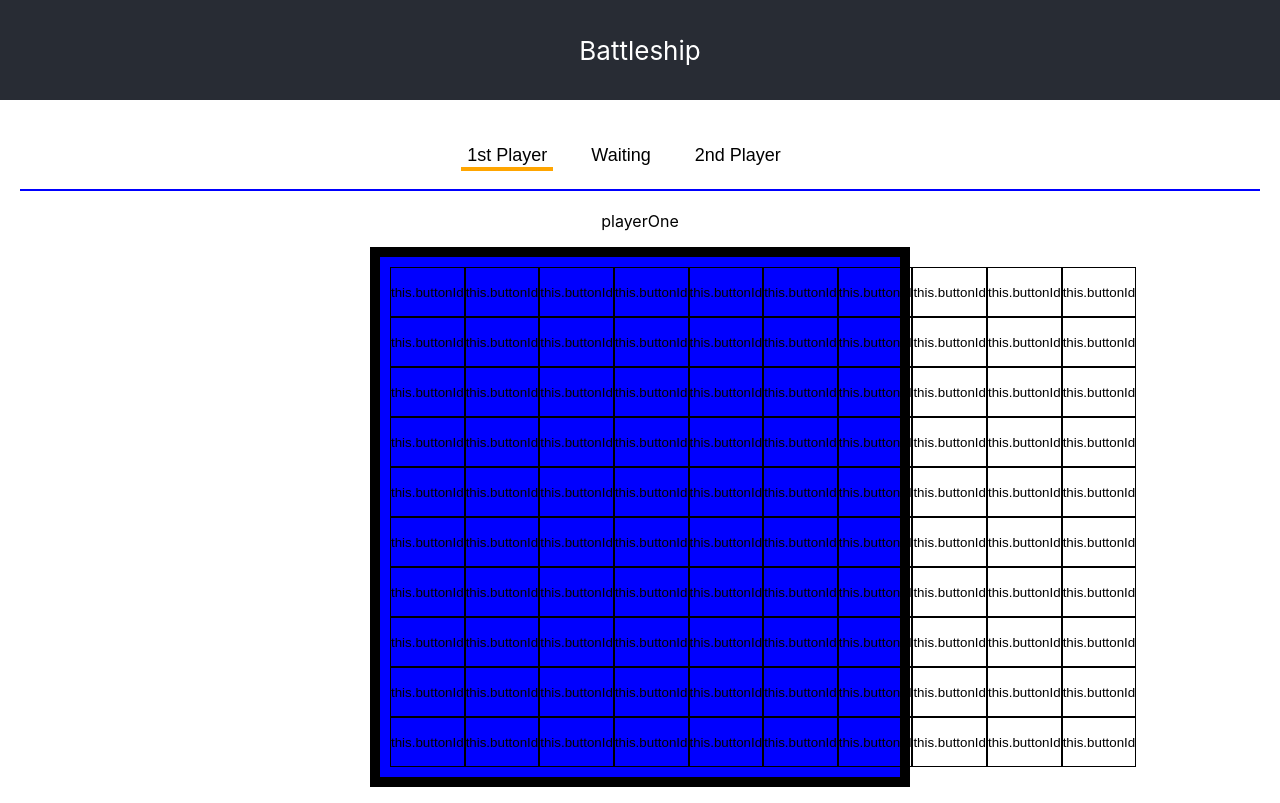
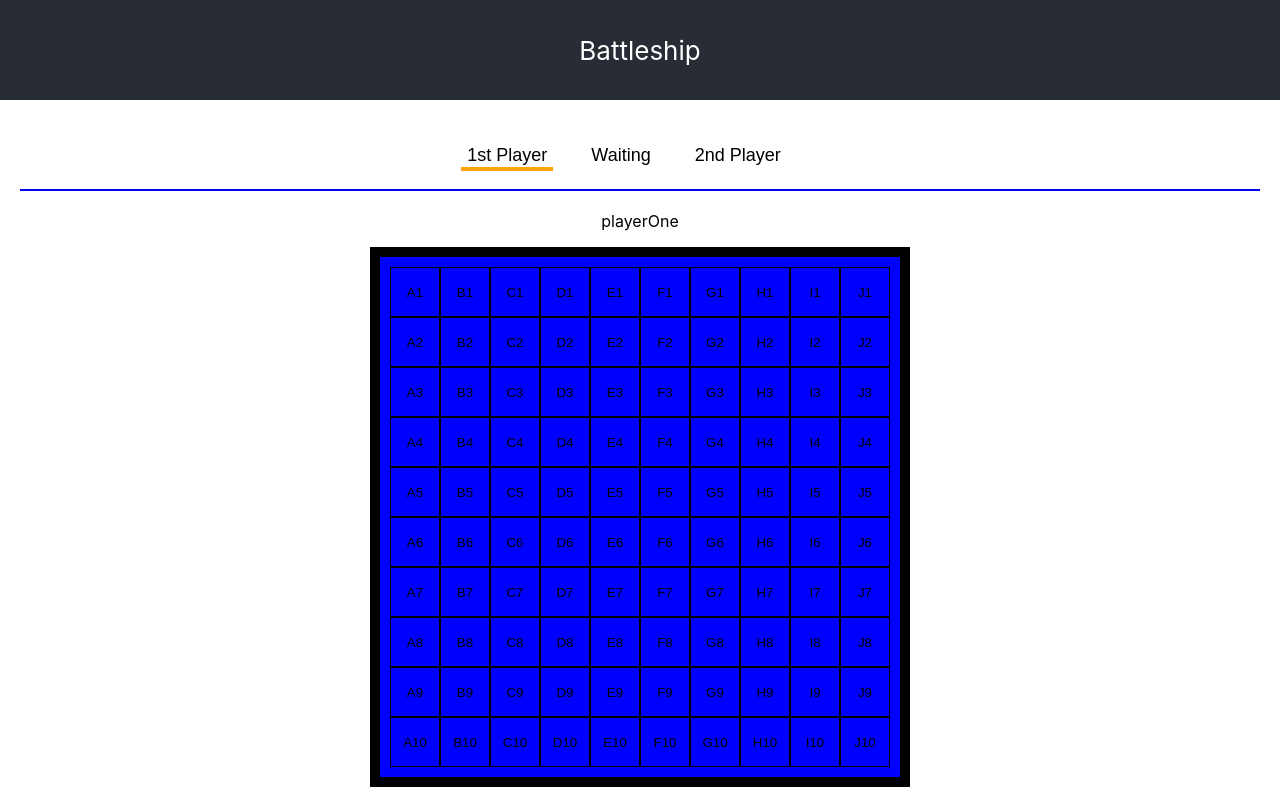
Before and after one commit to ymeynot45/Battle_Mock_testing, a React (Create React App) app: page / in a window 1280 px wide. Built offline with nearby package versions, Linux system fonts and the light colour scheme.

Commit message:
found the easy button. css problem fixed.

```diff
--- a/src/Button.js
+++ b/src/Button.js
@@ -16,7 +16,7 @@ const Button = function (buttonId, className) {
         // setActivated(!activated)
         e.currentTarget.setAttribute('disabled', true)
         }>
-      this.buttonId
+      {this.buttonId}
     </button>
   )
 }
```
